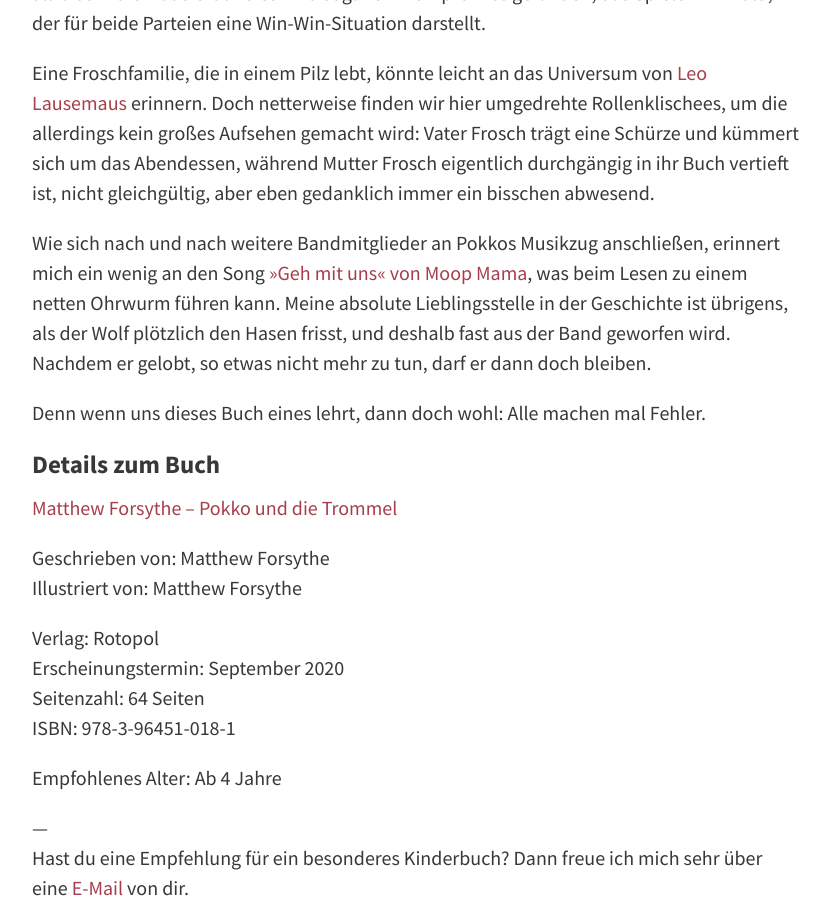
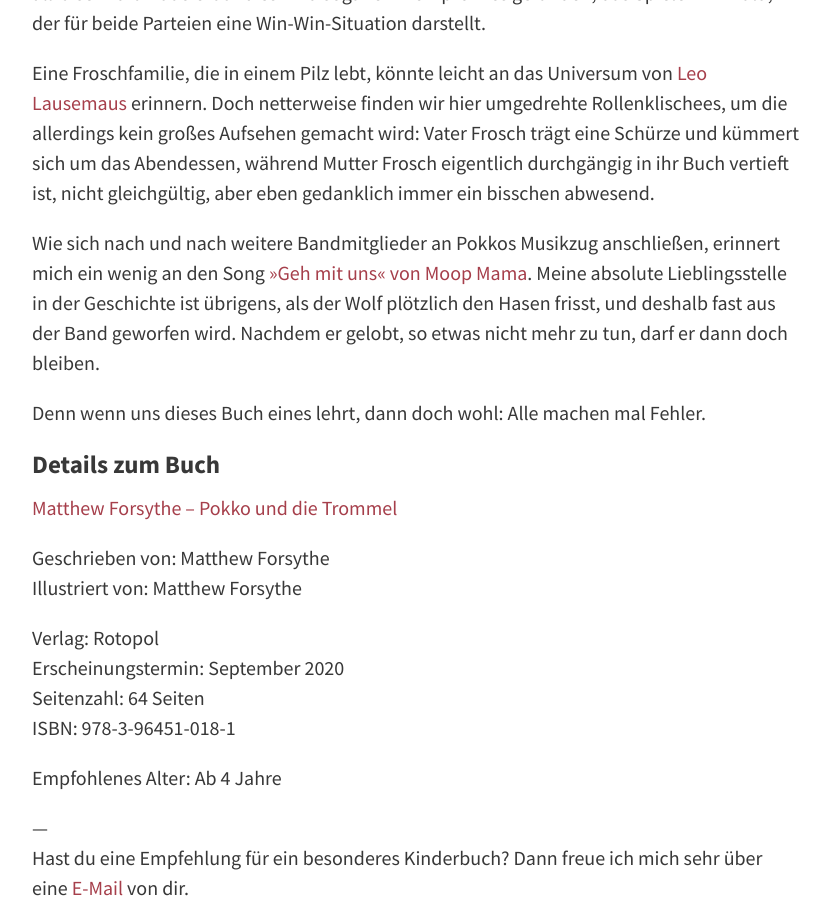
Before and after one commit to fraulyoner/kinderbuchvielfalt, a Jekyll site: the page built from _posts/2022-09-11-kinderbuch-pokko-und-die-trommel.md, in a window 1280 px wide and 900 px high, scrolled down 1037 px. Shown: the whole window, without its empty margins (224-1054 px from the left). Built offline with Jekyll 4.4.1, drawn with Linux system fonts in a browser that asks for light colours.

Commit message:
Update 2022-09-11-kinderbuch-pokko-und-die-trommel.md

```diff
--- a/_posts/2022-09-11-kinderbuch-pokko-und-die-trommel.md
+++ b/_posts/2022-09-11-kinderbuch-pokko-und-die-trommel.md
@@ -54,8 +54,8 @@
 bisschen abwesend.
 
 Wie sich nach und nach weitere Bandmitglieder an Pokkos Musikzug anschließen,
-erinnert mich ein wenig an den Song [»Geh mit uns« von Moop Mama](https://www.youtube.com/watch?v=gMa3J8hWSPc){:target="\_blank"},
-was beim Lesen zu einem netten Ohrwurm führen kann. Meine absolute
+erinnert mich ein wenig an den Song [»Geh mit uns« von Moop Mama](https://www.youtube.com/watch?v=gMa3J8hWSPc){:target="\_blank"}.
+Meine absolute
 Lieblingsstelle in der Geschichte ist übrigens, als der Wolf plötzlich den Hasen
 frisst, und deshalb fast aus der Band geworfen wird. Nachdem er gelobt, so etwas
 nicht mehr zu tun, darf er dann doch bleiben.
```
